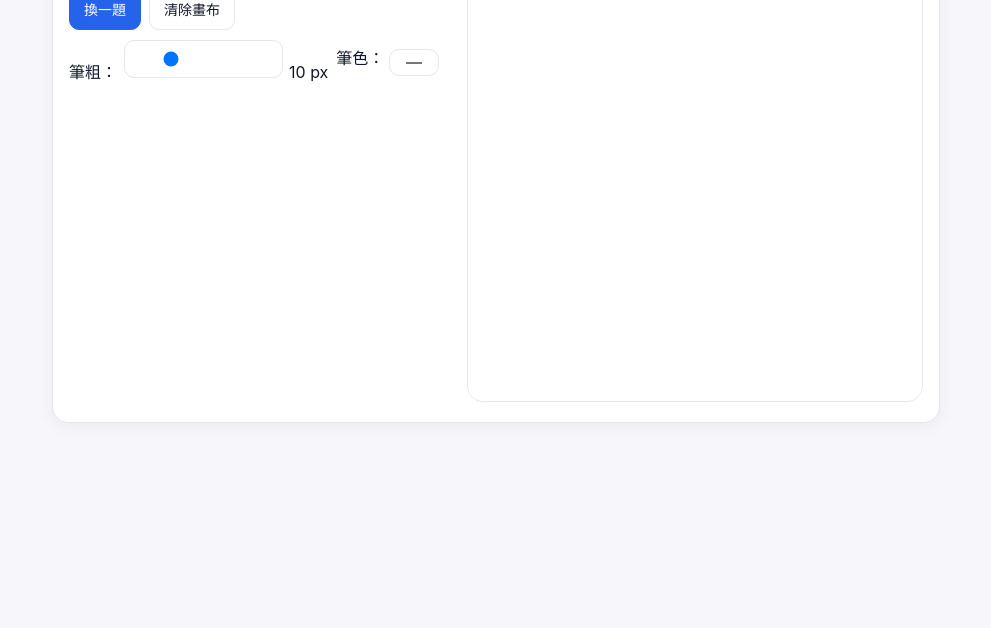
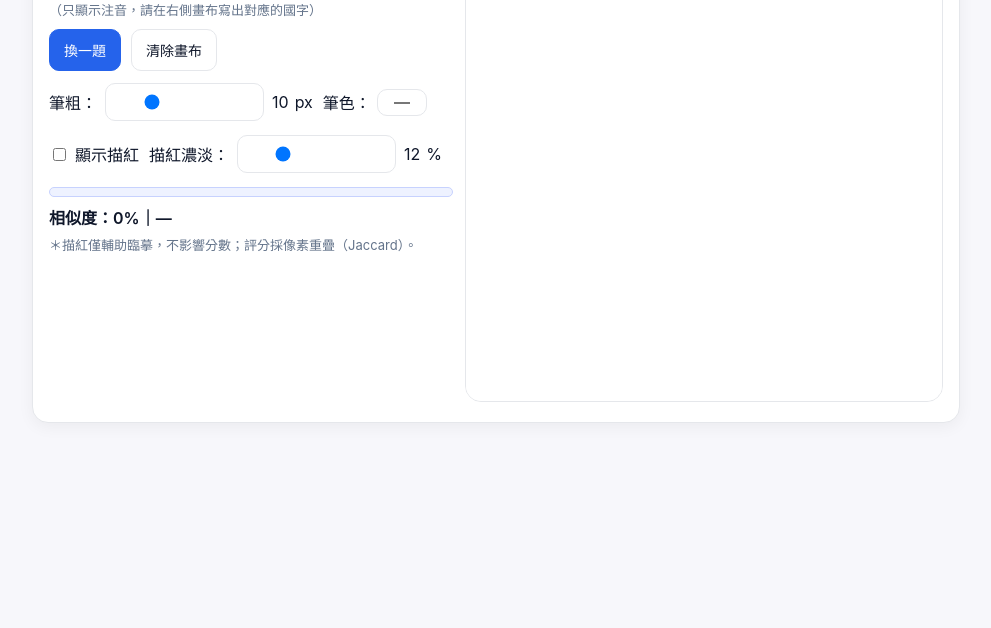
Before and after one commit to littlewa2000/grade3-top1-words, a plain HTML site: page index.html in a window 1280 px wide. Shown: the part 172-800 px from the top of the page, without its empty margins (144-1135 px from the left). Drawn offline with Linux system fonts and the light colour scheme.

Commit message:
Update index.html

```diff
--- a/index.html
+++ b/index.html
@@ -20,33 +20,35 @@
       margin: 0; font-family: -apple-system, BlinkMacSystemFont, "Segoe UI", Roboto, "Noto Sans TC", "PingFang TC", "Microsoft JhengHei", sans-serif;
       color: var(--text); background: var(--bg);
     }
-    .wrap {
-      max-width: 920px; margin: 24px auto; padding: 16px;
-    }
+    .wrap { max-width: 960px; margin: 24px auto; padding: 16px; }
     .card {
-      background: var(--card); border: 1px solid var(--border); border-radius: 16px; box-shadow: 0 4px 16px rgba(0,0,0,.05);
-      padding: 16px;
+      background: var(--card); border: 1px solid var(--border); border-radius: 16px;
+      box-shadow: 0 4px 16px rgba(0,0,0,.05); padding: 16px;
     }
     h1 { font-size: 20px; margin: 0 0 8px; }
     .row { display: grid; grid-template-columns: 1fr; gap: 12px; }
-    @media (min-width: 840px) {
-      .row { grid-template-columns: 1.1fr 1.3fr; }
-    }
+    @media (min-width: 840px) { .row { grid-template-columns: 1.1fr 1.3fr; } }
     .pill {
       display: inline-flex; align-items: center; gap: 8px;
       background: #eef2ff; color: #1e3a8a; border: 1px solid #c7d2fe;
       padding: 8px 12px; border-radius: 999px; font-weight: 600;
     }
     .zhuyin { font-size: 48px; line-height: 1; letter-spacing: .05em; }
-    .controls { display: flex; flex-wrap: wrap; gap: 8px; align-items: center; }
-    button, select, input[type="range"], input[type="color"] {
-      appearance: none; border: 1px solid var(--border); background: white; color: var(--text);
+    .controls { display: flex; flex-wrap: wrap; gap: 10px; align-items: center; margin-top: 10px; }
+    .controls label { display: inline-flex; align-items: center; gap: 6px; }
+    button, input[type="range"], input[type="color"] {
+      appearance: none; border: 1px solid var(--border); background: #fff; color: var(--text);
       border-radius: 10px; padding: 10px 14px; font-size: 14px;
     }
     button.primary { background: var(--brand); color: white; border-color: var(--brand); }
+    .hint { color: var(--muted); font-size: 13px; }
+    .meter { height: 10px; background: #eef2ff; border-radius: 999px; overflow: hidden; border: 1px solid #c7d2fe; }
+    .meter > span { display: block; height: 100%; background: linear-gradient(90deg,#93c5fd,#60a5fa); width: 0%; }
     canvas {
-      width: 100%; height: 60vh; max-height: 560px; background: white; border: 1px solid var(--border); border-radius: 16px;
+      width: 100%; height: 60vh; max-height: 560px; background: #fff; border: 1px solid var(--border); border-radius: 16px;
       touch-action: none;
+      background-image: radial-gradient(#e5e7eb 1px, transparent 1px);
+      background-size: 16px 16px;
     }
   </style>
 </head>
@@ -55,26 +57,55 @@
     <div class="card">
       <h1>國字手寫練習（注音抽題 + 自評）</h1>
       <div class="row">
+        <!-- 左側：題目與控制 -->
         <div>
-          <span class="pill">注音題目：<span id="zhuyin" class="zhuyin">—</span></span>
+          <div style="display:flex; align-items:center; gap:12px; flex-wrap:wrap; margin-bottom:10px;">
+            <span class="pill">注音題目：<span id="zhuyin" class="zhuyin">—</span></span>
+            <span class="hint">（只顯示注音，請在右側畫布寫出對應的國字）</span>
+          </div>
+
           <div class="controls">
             <button id="btnNext" class="primary">換一題</button>
             <button id="btnClear">清除畫布</button>
+
             <label>筆粗：
               <input id="penSize" type="range" min="4" max="32" step="1" value="10" />
               <span id="penSizeVal">10</span> px
             </label>
+
             <label>筆色：
               <input id="penColor" type="color" value="#000000" />
             </label>
+
+            <label>
+              <input type="checkbox" id="cbTrace" />
+              顯示描紅
+            </label>
+
+            <label>描紅濃淡：
+              <input id="traceAlpha" type="range" min="5" max="40" step="1" value="12" />
+              <span id="traceAlphaVal">12</span> %
+            </label>
           </div>
+
+          <div style="margin:12px 0 6px;">
+            <div class="meter"><span id="meterBar"></span></div>
+            <div id="result" style="margin-top:8px; font-weight:600;">相似度：—</div>
+            <div id="explain" class="hint"></div>
+          </div>
+
+          <div class="hint">＊描紅僅輔助臨摹，不影響分數；評分採像素重疊（Jaccard）。</div>
         </div>
+
+        <!-- 右側：畫布 -->
         <div>
-          <canvas id="pad" width="900" height="900"></canvas>
+          <canvas id="pad" width="900" height="900" aria-label="手寫練習畫布"></canvas>
         </div>
       </div>
     </div>
   </div>
+
+  <!-- 先載 data.js，再載 app.js -->
   <script src="data.js"></script>
   <script src="app.js"></script>
 </body>
```
